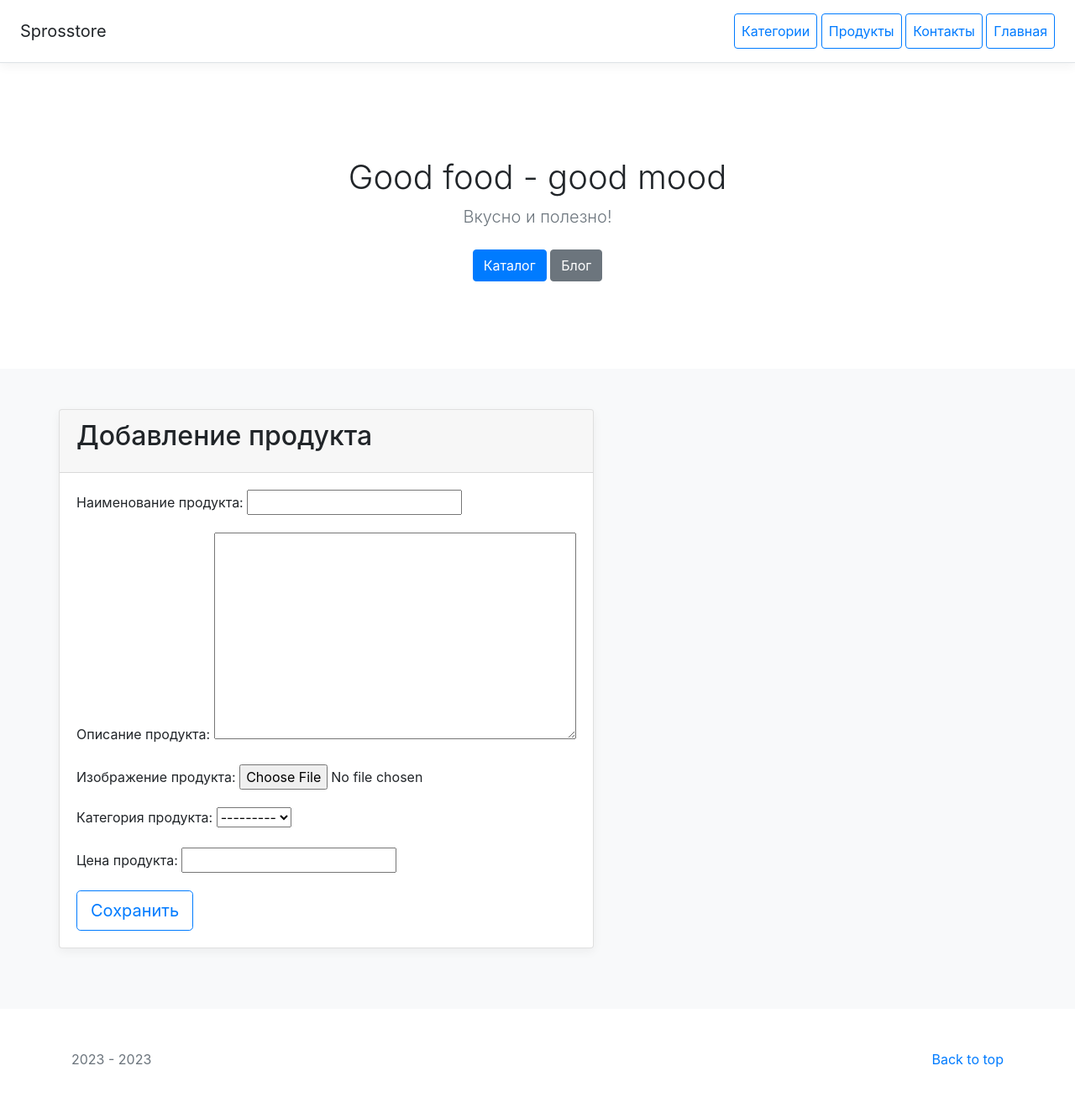
After one commit to PolinaWednesday/project95, a Django app: page /create/ in a window 1280 px wide. The commit adds this page. Shown: the whole page at 84% size. Run offline with Django 5.2, Linux system fonts and the light colour scheme; data that the repository does not hold is empty; parts of the project's set-up code (start-up, migrations or seed data) failed here and were passed over; some libraries are stand-ins or nearby versions.

Commit message:
добавления продукта

```diff
--- a/project95/blog/templates/blog/contacts.html
+++ b/project95/blog/templates/blog/contacts.html
@@ -4,8 +4,8 @@
                             <div class="card mb-4 box-shadow">
                                 <div class="card-body">
                                     <p class="card-text">
-                                        Офис продаж: Москва Ткацкая ул., 5
-                                        тел. 84995043911<br>
+                                        Офис продаж: Москва Госпитальная ул., 10
+                                        тел. 84950853918<br>
                                     <p>
 
                                 </div>
--- /dev/null
+++ b/project95/catalog/forms.py
@@ -0,0 +1,9 @@
+from django import forms
+from catalog.models import Product
+
+
+class ProductForm(forms.ModelForm):
+
+    class Meta:
+        model = Product
+        fields = ("product_name", "product_title", "product_image", "product_category", "product_price",)
--- a/project95/catalog/templates/catalog/contacts.html
+++ b/project95/catalog/templates/catalog/contacts.html
@@ -4,8 +4,8 @@
                             <div class="card mb-4 box-shadow">
                                 <div class="card-body">
                                     <p class="card-text">
-                                        Офис продаж: Москва Ткацкая ул., 5
-                                        тел. 84995043911<br>
+                                        Офис продаж: Москва Госпитальная ул., 10
+                                        тел. 84950853918<br>
                                     <p>
 
                                 </div>
--- /dev/null
+++ b/project95/catalog/templates/catalog/product_form.html
@@ -0,0 +1,29 @@
+{% extends 'catalog/base.html' %}
+
+{% block content %}
+<div class="row">
+    <div class="col-12">
+        <div class="card mb-4 box-shadow">
+            <div class="card-header">
+                <div class="card-title">
+                    {% if object.pk %}
+                    <h2>Редактирование продукта</h2>
+                    {% else %}
+                    <h2>Добавление продукта</h2>
+                    {% endif %}
+                </div>
+            </div>
+            <div class="card-body">
+                <form method="post" action="{% url 'catalog:create_product' %}" enctype="multipart/form-data">
+                    {% csrf_token %}
+                    {{ form.as_p }}
+                    <div class=btn-group>
+                        <button class="btn btn-lg btn-block btn-outline-primary" type="submit">Сохранить</button>
+                    </div>
+                </form>
+            </div>
+        </div>
+    </div>
+</div>
+
+{% endblock %}
--- a/project95/catalog/templates/catalog/product_list.html
+++ b/project95/catalog/templates/catalog/product_list.html
@@ -1,6 +1,9 @@
 {% extends "catalog/base.html" %}
 {% load my_tags_catalog %}
 {% block content %}
+<div class="col-12 mb-5">
+   <a class="btn btn-outline-primary" href="{% url 'catalog:create_product' %}">Добавить продукт</a>
+</div>
 {% for object in object_list %}
 <div class="col-md-4">
     <div class="card mb-4 box-shadow">
@@ -32,7 +35,7 @@
             <div class="d-flex justify-content-between align-items-center">
                 <div class="btn-group">
                     <a href="{% url 'product' object.pk %}" class="btn btn-sm btn-outline-secondary">Посмотреть</a>
-                    <button type="button" class="btn btn-sm btn-outline-secondary">Купить</button>
+                    <a href="{% url 'update_product' object.pk %}" type="button" class="btn btn-sm btn-outline-secondary">Изменить</a>
                 </div>
                 <small class="text-muted"></small>
             </div>
--- a/project95/catalog/urls.py
+++ b/project95/catalog/urls.py
@@ -1,6 +1,8 @@
 from django.urls import path
-from catalog.views import ContactView, home, ProductListView, ProductView, ProductCategoryListView, CategoryListView
+from catalog.views import ContactView, home, ProductListView, ProductView, ProductCategoryListView, CategoryListView, ProductCreateView, ProductUpdateView
 
+from catalog.apps import CatalogConfig
+app_name = CatalogConfig.name
 
 urlpatterns = [
     path('product_list/', ProductListView.as_view(), name='product_list'),
@@ -9,4 +11,6 @@ urlpatterns = [
     path('product/<int:pk>/', ProductView.as_view(), name='product'),
     path('product_list/<int:pk>/', ProductCategoryListView.as_view(), name='product_list'),
     path('category_list/', CategoryListView.as_view(), name='category_list'),
+    path('create/', ProductCreateView.as_view(), name='create_product'),
+    path('update/<int:pk>', ProductUpdateView.as_view(), name='update_product'),
 ]
--- a/project95/catalog/views.py
+++ b/project95/catalog/views.py
@@ -1,5 +1,8 @@
 from django.shortcuts import render
-from django.views.generic import ListView, View
+from django.urls import reverse_lazy
+from django.views.generic import ListView, View, CreateView, UpdateView
+
+from catalog.forms import ProductForm
 from catalog.models import Product, Category
 
 
@@ -35,3 +38,15 @@ class ProductCategoryListView(ListView):
 
 class CategoryListView(ListView):
     model = Category
+
+
+class ProductCreateView(CreateView):
+    model = Product
+    form_class = ProductForm
+    success_url = reverse_lazy('catalog:product_list')
+
+
+class ProductUpdateView(UpdateView):
+    model = Product
+    form_class = ProductForm
+    success_url = reverse_lazy('catalog:product_list')
```
